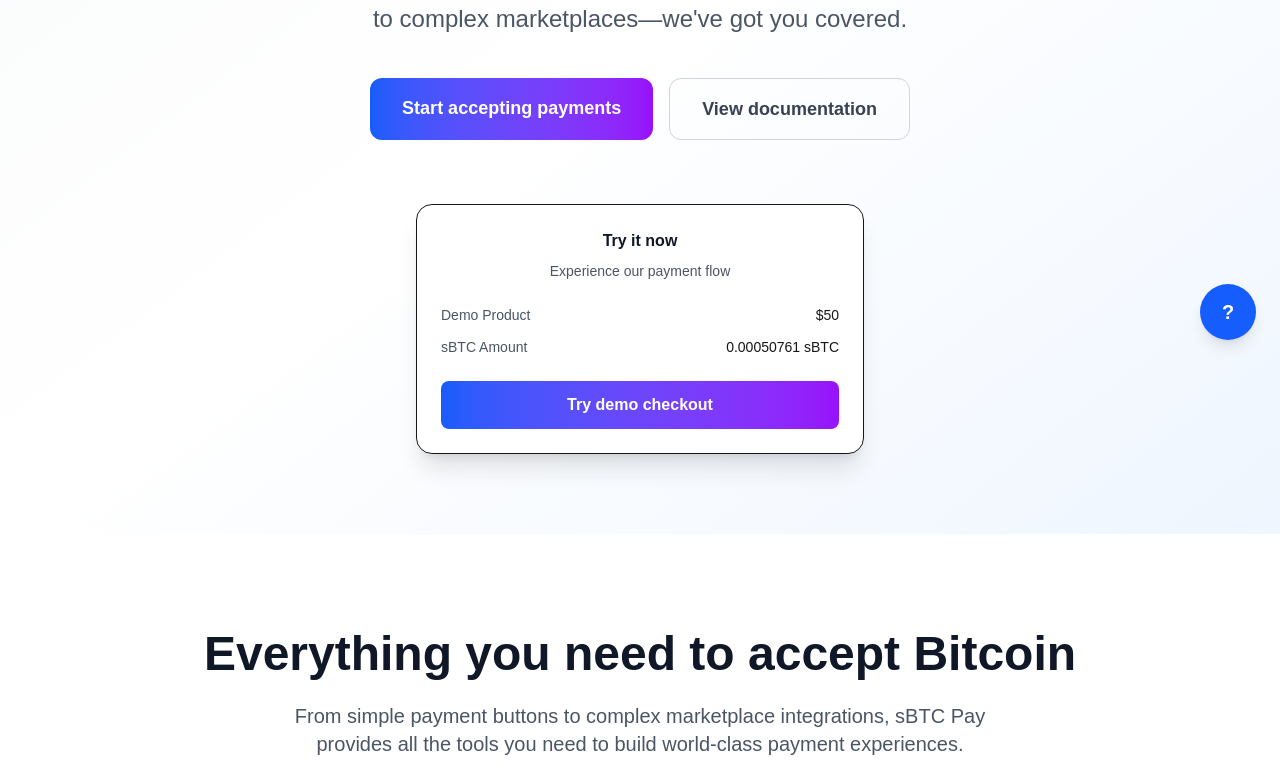
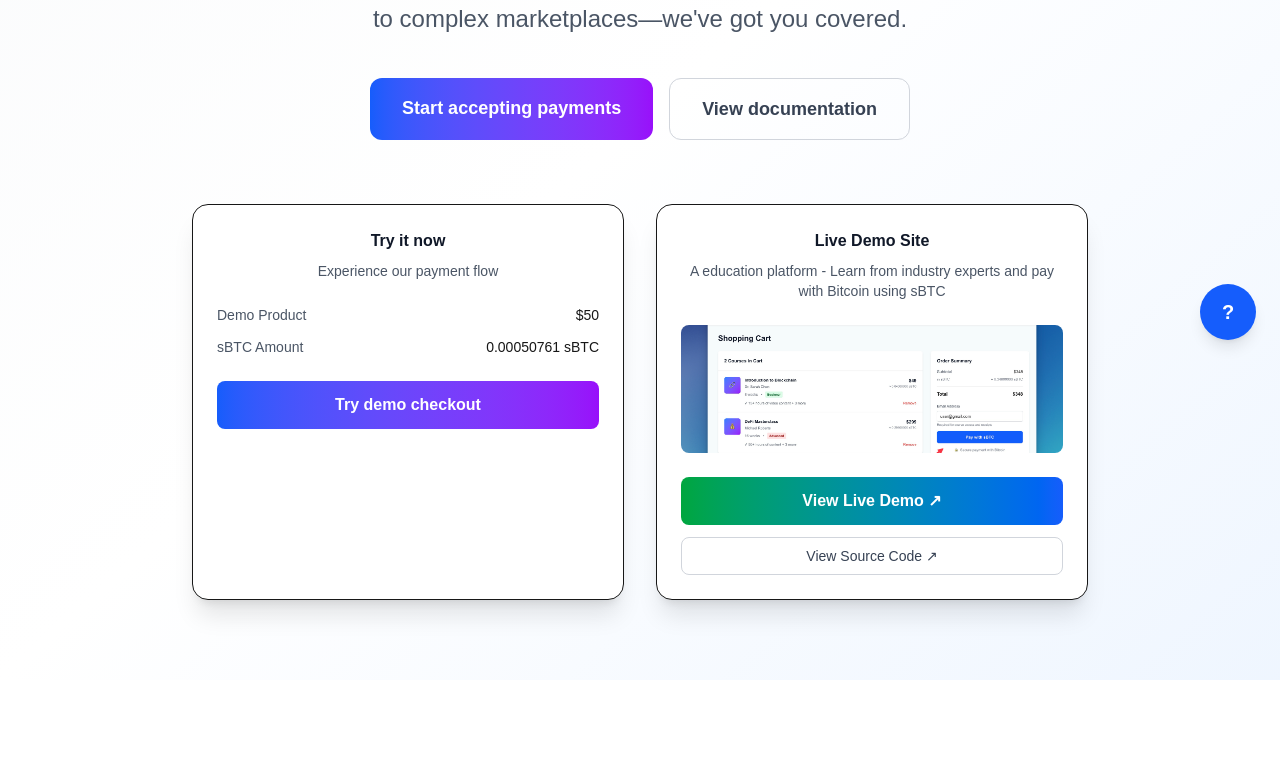
Before and after one commit to STX-CITY/sbtc-pay, a Next.js app: page / in a window 1280 px wide. Shown: the part 436-1215 px from the top of the page. Built offline with nearby package versions, Linux system fonts and the light colour scheme.

Commit message:
add demo page

```diff
--- a/src/app/page.tsx
+++ b/src/app/page.tsx
@@ -128,12 +128,14 @@
               </Link>
             </motion.div>
 
-            {/* Live Demo */}
+            {/* Demo Section */}
+            <div className="grid md:grid-cols-2 gap-8 max-w-4xl mx-auto">
+              {/* Quick Demo */}
               <motion.div
                 initial={{ opacity: 0, y: 40 }}
                 animate={{ opacity: 1, y: 0 }}
                 transition={{ duration: 0.8, delay: 0.4 }}
-              className="max-w-md mx-auto bg-white rounded-2xl shadow-xl p-6 border"
+                className="bg-white rounded-2xl shadow-xl p-6 border"
               >
                 <div className="text-center mb-6">
                   <h3 className="font-semibold text-gray-900 mb-2">Try it now</h3>
@@ -156,6 +158,59 @@
                   Try demo checkout
                 </Link>
               </motion.div>
+
+              {/* Live Demo Site */}
+              <motion.div
+                initial={{ opacity: 0, y: 40 }}
+                animate={{ opacity: 1, y: 0 }}
+                transition={{ duration: 0.8, delay: 0.6 }}
+                className="bg-white rounded-2xl shadow-xl p-6 border"
+              >
+                <div className="text-center mb-6">
+                  <h3 className="font-semibold text-gray-900 mb-2">Live Demo Site</h3>
+                  <p className="text-gray-600 text-sm">A education platform - Learn from industry experts and pay with Bitcoin using sBTC</p>
+                </div>
+
+                {/* Demo Image */}
+                <div className="mb-6 bg-gradient-to-br from-gray-100 to-gray-200 rounded-lg overflow-hidden">
+                  <img
+                    src="/demo-sbtc-site.jpg"
+                    alt="Education Platform Demo - Learn from industry experts and pay with Bitcoin"
+                    className="w-full h-32 object-cover"
+                    onError={(e) => {
+                      // Fallback to placeholder if image fails to load
+                      const target = e.target as HTMLImageElement;
+                      target.style.display = 'none';
+                      const fallback = target.nextElementSibling as HTMLElement;
+                      if (fallback) fallback.style.display = 'block';
+                    }}
+                  />
+                  <div className="p-8 text-center" style={{ display: 'none' }}>
+                    <div className="text-gray-400 text-4xl mb-2">🎓</div>
+                    <p className="text-gray-500 text-sm">Education Platform Demo</p>
+                  </div>
+                </div>
+
+                <div className="space-y-3">
+                  <a
+                    href="https://demo.sbtcpay.org"
+                    target="_blank"
+                    rel="noopener noreferrer"
+                    className="block w-full bg-gradient-to-r from-green-600 to-blue-600 text-white text-center py-3 rounded-lg font-semibold hover:shadow-lg transition-all duration-300"
+                  >
+                    View Live Demo ↗
+                  </a>
+                  <a
+                    href="#"
+                    target="_blank"
+                    rel="noopener noreferrer"
+                    className="block w-full border border-gray-300 text-gray-700 text-center py-2 rounded-lg font-medium hover:bg-gray-50 transition-all duration-300 text-sm"
+                  >
+                    View Source Code ↗
+                  </a>
+                </div>
+              </motion.div>
+            </div>
           </div>
         </div>
       </section>
```
Also changed, not shown: public/demo-sbtc-site.jpg (added). Lines whose indentation alone changed are shown as unchanged.
